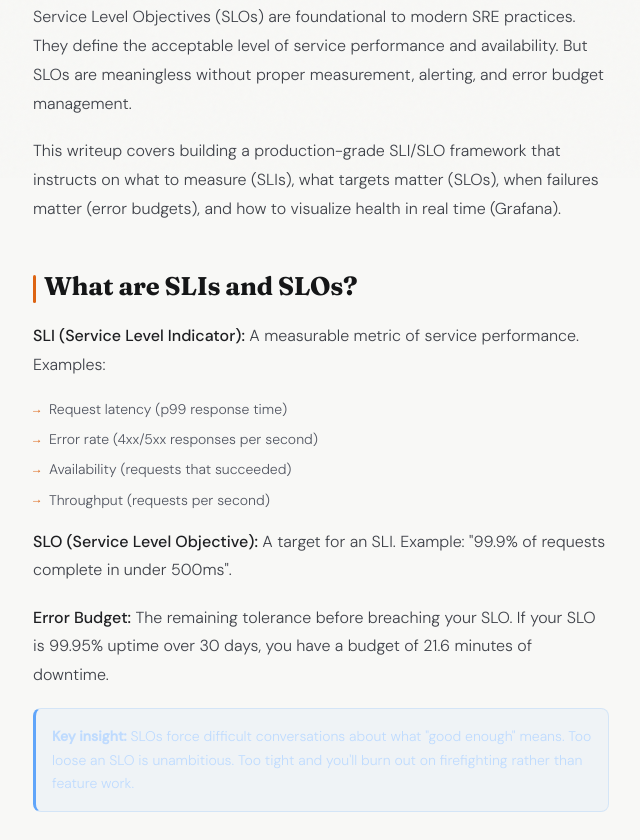
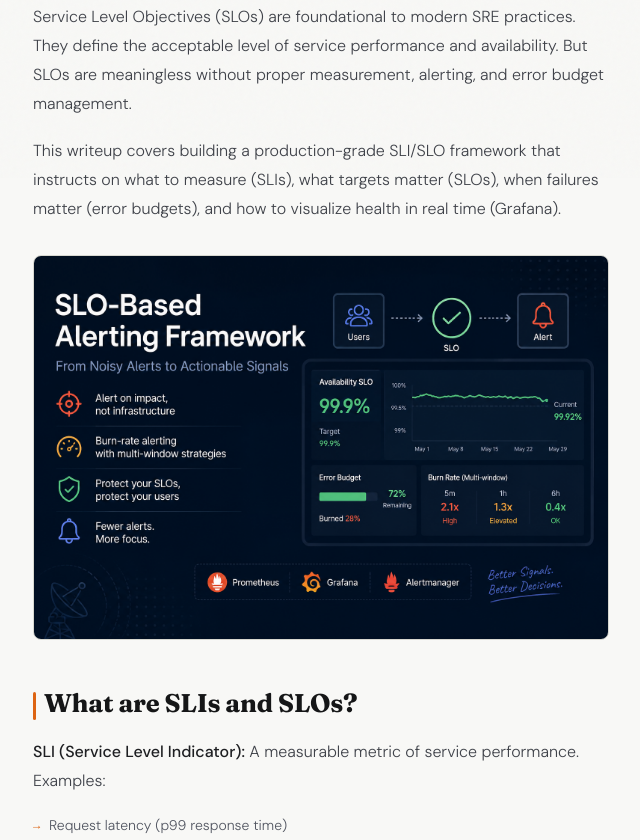
Before and after one commit to Francismensah/my-new-portfolio, a website: page blog/slo-alerting-framework.html in a window 1280 px wide. Shown: the part 622-1462 px from the top of the page, without its empty margins (319-959 px from the left). Drawn offline with Linux system fonts and the light colour scheme.

Commit message:
Add SLI/SLO Framework Overview image for enhanced visual explanation

```diff
--- a/blog/slo-alerting-framework.html
+++ b/blog/slo-alerting-framework.html
@@ -116,6 +116,17 @@
         failures matter (error budgets), and how to visualize health in real
         time (Grafana).
       </p>
+      <img
+        src="../images/slo-image.png"
+        alt="SLI/SLO Framework Overview"
+        style="
+          width: 100%;
+          border-radius: 8px;
+          border: 1px solid var(--border);
+          margin: 2rem 0;
+          display: block;
+        "
+      />
 
       <h2>What are SLIs and SLOs?</h2>
       <p>
```
Also changed, not shown: images/slo-image.png (added).
